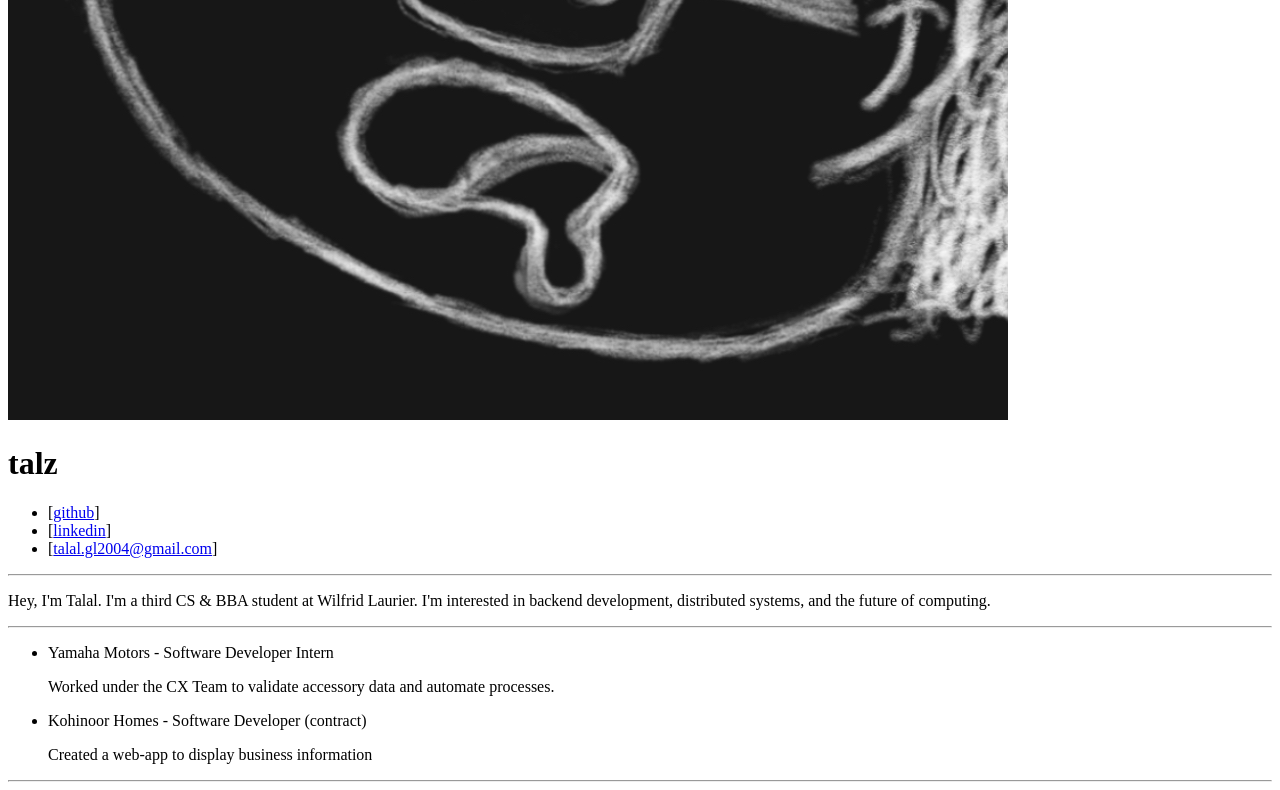
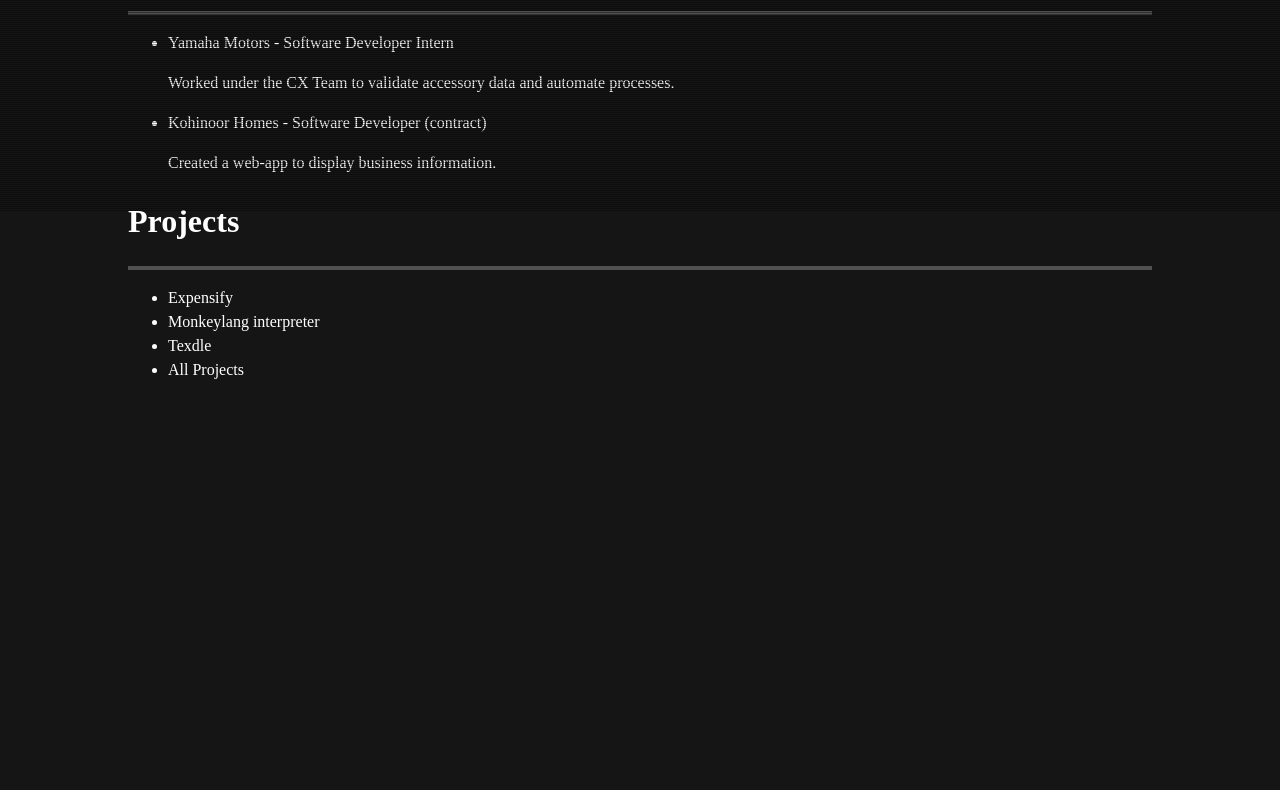
Before and after one commit to talz-a/talal-a_dot_dev, a plain HTML site: page index.html in a window 1280 px wide. Shown: the part 588-1378 px from the top of the page. After the commit the page ends 986 px from the top, so only its background shows below. Drawn offline with Linux system fonts and the light colour scheme.

Commit message:
added some css

```diff
--- a/index.css
+++ b/index.css
@@ -0,0 +1,57 @@
+html {
+  display: flex;
+  width: 100%;
+  height: 100%;
+  margin: 0;
+  padding: 0;
+  flex-direction: column;
+  align-items: center;
+  background: #151515;
+}
+
+body {
+  height: 100%;
+  width: 50%;
+  margin: 0 auto;
+  color: #fff;
+  line-height: 1.5;
+  display: table;
+}
+
+@media screen and (max-width: 1300px) {
+  body {
+    width: 80%;
+  }
+}
+
+html::after {
+  content: "";
+  position: absolute;
+  top: 0;
+  width: 100%;
+  height: 100%;
+  background-image: linear-gradient(rgba(0, 0, 0, 0.4) 1px, transparent 1px);
+  background-size: 2px 2px;
+  background-repeat: repeat;
+  pointer-events: none;
+}
+
+header {
+  padding: 0 20px 20px 0;
+  display: flex;
+  align-items: center;
+}
+
+hr {
+  height: 4px;
+  background: #fff;
+  opacity: 25%;
+  border: none;
+}
+
+#banner {
+  border: thin solid #fff;
+  margin-right: 20px;
+  height: auto;
+  width: 35%;
+}
--- a/index.html
+++ b/index.html
@@ -7,48 +7,58 @@
       @import url("https://fonts.googleapis.com/css2?family=Space+Mono&display=swap");
     </style>
     <link rel="stylesheet" href="index.css" />
-    <meta name="viewport" content="width=device-width, inital-scale=0.8" />
+    <meta name="viewport" content="width=device-width, initial-scale=0.8" />
   </head>
   <body>
-    <div id="content">
     <header>
-        <img id="banner" src="banner.jpeg" />
-        <div id"header_block">
+      <img id="banner" src="banner.jpeg" alt="Banner Image" />
+      <div id="header_block">
         <h1>talz</h1>
         <nav>
           <ul>
             <li>[<a href="https://github.com/talz-a">github</a>]</li>
-              <li>[<a href="https://www.linkedin.com/in/talal--ahmad/">linkedin</a>]</li>
-              <li>[<a href="mailto:talal.gl2004@gmail.com">talal.gl2004@gmail.com</a>]</li>
+            <li>
+              [<a href="https://www.linkedin.com/in/talal--ahmad/">linkedin</a>]
+            </li>
+            <li>
+              [<a href="mailto:talal.gl2004@gmail.com">talal.gl2004@gmail.com</a
+              >]
+            </li>
           </ul>
         </nav>
       </div>
     </header>
-      <hr>
+    <h1>About Me</h1>
+    <hr />
     <div id="aboutMe">
       <p>
-          Hey, I'm Talal. I'm a third CS & BBA student at Wilfrid Laurier. I'm
-          interested in backend development, distributed systems, and the future
-          of computing.
+        Hey, I'm Talal. I'm a third-year CS & BBA student at Wilfrid Laurier.
+        I'm interested in backend development, distributed systems, and the
+        future of computing.
       </p>
     </div>
-      <hr>
+    <h1>Experience</h1>
+    <hr />
     <ul id="Experience">
       <li>
         Yamaha Motors - Software Developer Intern
-          <p>Worked under the CX Team to validate accessory data and automate processes.</p>
+        <p>
+          Worked under the CX Team to validate accessory data and automate
+          processes.
+        </p>
       </li>
       <li>
         Kohinoor Homes - Software Developer (contract)
-          <p>Created a web-app to display business information</p>
+        <p>Created a web-app to display business information.</p>
       </li>
     </ul>
-      <hr>
+    <h1>Projects</h1>
+    <hr />
     <ul id="Projects">
       <li>Expensify</li>
       <li>Monkeylang interpreter</li>
       <li>Texdle</li>
       <li>All Projects</li>
-    </div>
+    </ul>
   </body>
 </html>
```
Lines whose indentation alone changed are shown as unchanged.
